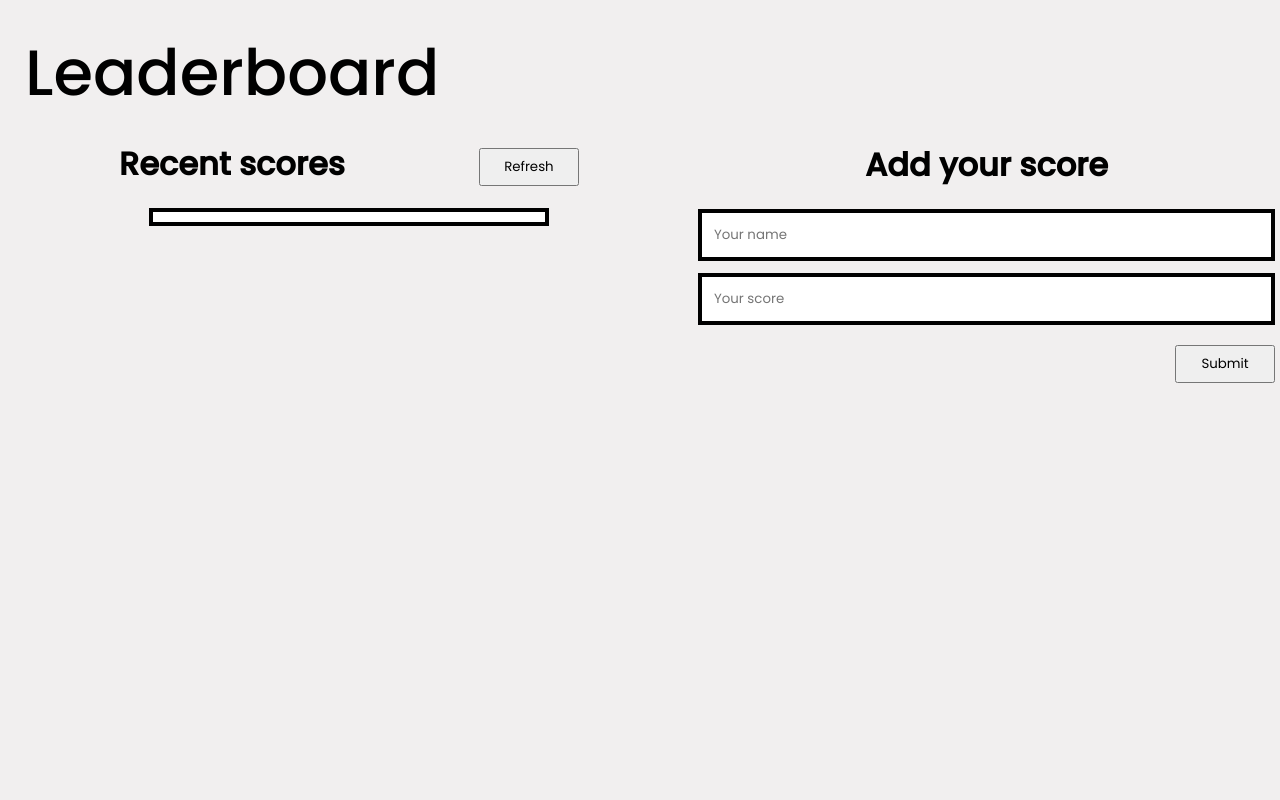
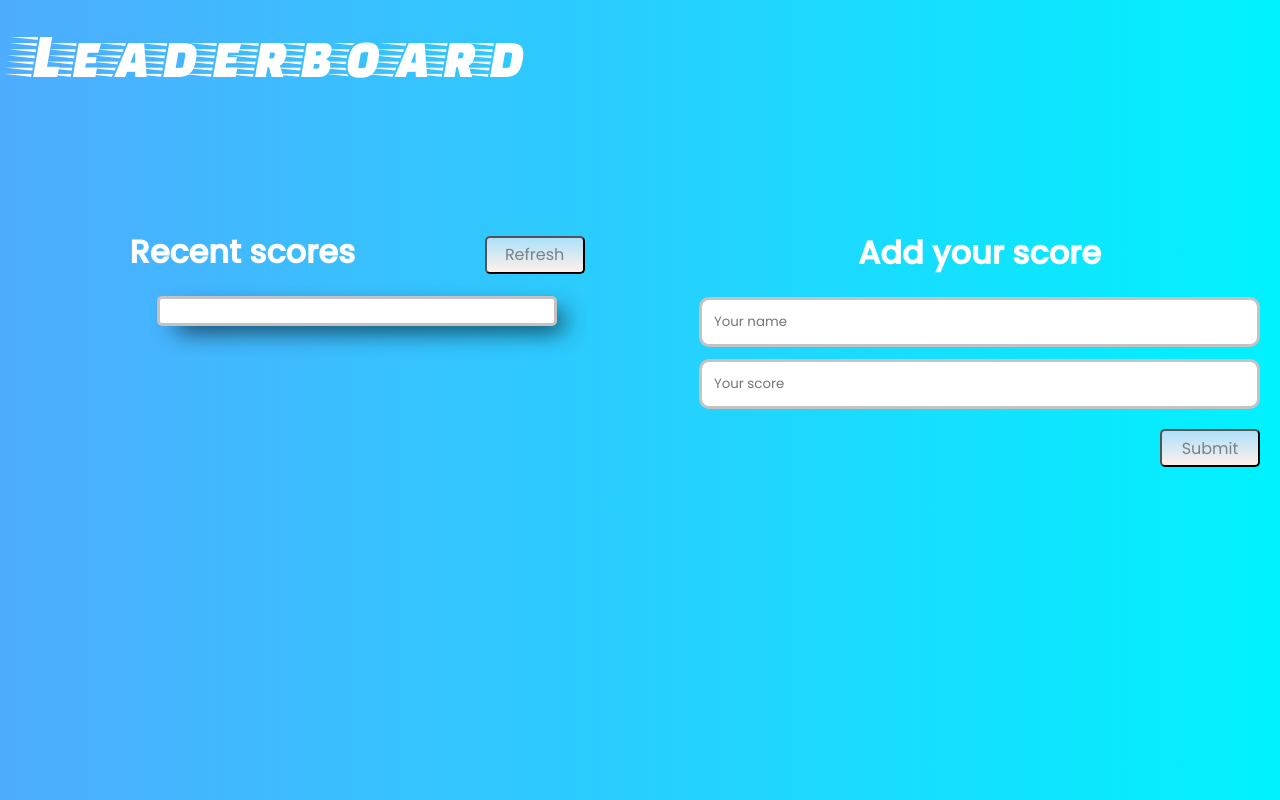
Before and after one commit to Nicolaswg/LeaderBoard-Project, a website built with webpack: page src/index.html in a window 1280 px wide. Shown: the top 800 px of the page. Built offline with nearby package versions, Linux system fonts and the light colour scheme; no server answers.

Commit message:
Add project new style structure

```diff
--- a/src/style.css
+++ b/src/style.css
@@ -1,10 +1,13 @@
 @import url('https://fonts.googleapis.com/css2?family=Poppins:ital,wght@0,100;0,200;0,300;0,400;0,500;1,100&display=swap');
+@import url('https://fonts.googleapis.com/css2?family=Faster+One&display=swap');
 
 :root {
+  --font-family-title: 'Faster One', cursive;
   --font-family: 'Poppins', sans-serif;
   --background-color: #f1efef;
   --color-white: #fff;
   --color-ligthgray: #f5f5f5;
+  --color-darkgray: #3f3a3a98;
   --display-flex: flex;
 }
 
@@ -16,17 +19,19 @@
 }
 
 body {
-  background-color: var(--background-color);
-  padding: 5px;
+  background-image: linear-gradient(to right, #4facfe 0%, #00f2fe 100%);
 }
 
 .header {
   display: var(--display-flex);
   width: 100vw;
   padding: 20px;
+  margin-bottom: 100px;
 }
 
 .header h1 {
+  font-family: var(--font-family-title);
+  color: var(--color-white);
   font-size: 4rem;
   font-weight: 500;
 }
@@ -34,6 +39,7 @@ body {
 .main {
   display: var(--display-flex);
   height: 100vh;
+  padding: 20px;
   gap: 5px;
 }
 
@@ -53,6 +59,7 @@ body {
 }
 
 .leaderboard-header h2 {
+  color: var(--color-white);
   font-size: 2rem;
 }
 
@@ -60,6 +67,18 @@ body {
   width: 100px;
   height: 38px;
   margin-top: 5px;
+  font-size: 1rem;
+  background: none;
+  color: var(--color-darkgray);
+  background-image: linear-gradient(to top, #fff1eb 0%, #ace0f9 100%);
+  border-radius: 5px;
+  transition: transform ease 600ms, color ease 600ms;
+}
+
+.refresh:hover {
+  color: #37a1e7;
+  transform: scale(1.1);
+  background-image: linear-gradient(to top, #ace0f9 0%, #fff1eb 100%);
 }
 
 .leaderboard-box {
@@ -67,9 +86,12 @@ body {
   flex-direction: column;
   width: 400px;
   margin-top: 20px;
-  padding: 5px 0 5px 0;
-  border: 4px solid #000;
+  padding: 12px;
+  border: 3px solid #c4c2c2;
+  border-radius: 5px;
   background-color: var(--color-white);
+  -webkit-box-shadow: 13px 10px 25px -7px rgba(2, 2, 2, 0.89);
+  box-shadow: 13px 10px 25px -7px rgba(2, 2, 2, 0.89);
   gap: 5px;
 }
 
@@ -89,6 +111,7 @@ body {
 
 .input-header h2 {
   font-size: 2rem;
+  color: var(--color-white);
 }
 
 .input-form {
@@ -101,7 +124,13 @@ body {
 
 .input-form input {
   padding: 12px;
-  border: 4px solid #000;
+  border: 3px solid #c4c2c2;
+  border-radius: 10px;
+  transition: border ease 500ms;
+}
+
+.input-form input:focus {
+  border: 3px solid #782ad1;
 }
 
 .submit-container {
@@ -114,4 +143,16 @@ body {
   width: 100px;
   height: 38px;
   margin-top: 20px;
+  font-size: 1rem;
+  background: none;
+  color: var(--color-darkgray);
+  background-image: linear-gradient(to top, #fff1eb 0%, #ace0f9 100%);
+  border-radius: 5px;
+  transition: transform ease 600ms, color ease 600ms;
 }
+
+.submit:hover {
+  color: #37a1e7;
+  transform: scale(1.1);
+  background-image: linear-gradient(to top, #ace0f9 0%, #fff1eb 100%);
+}
```
Also changed, not shown: dist/main.js.
